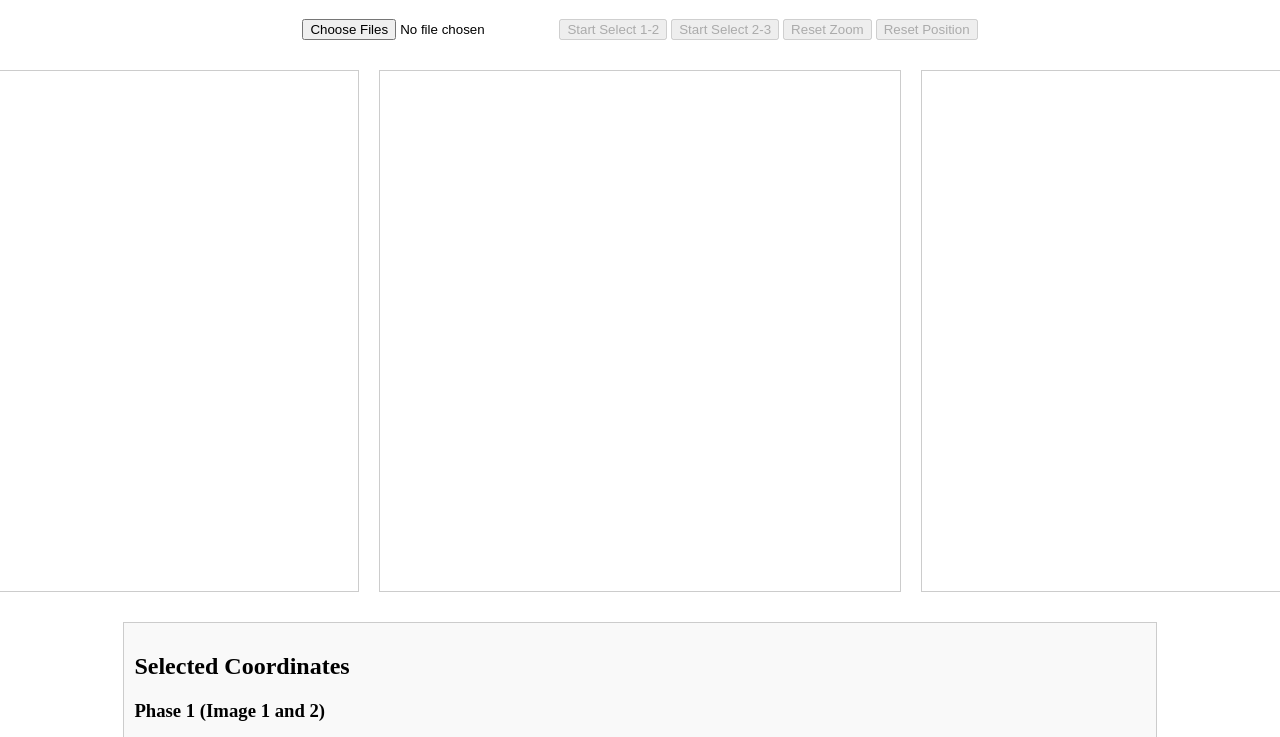
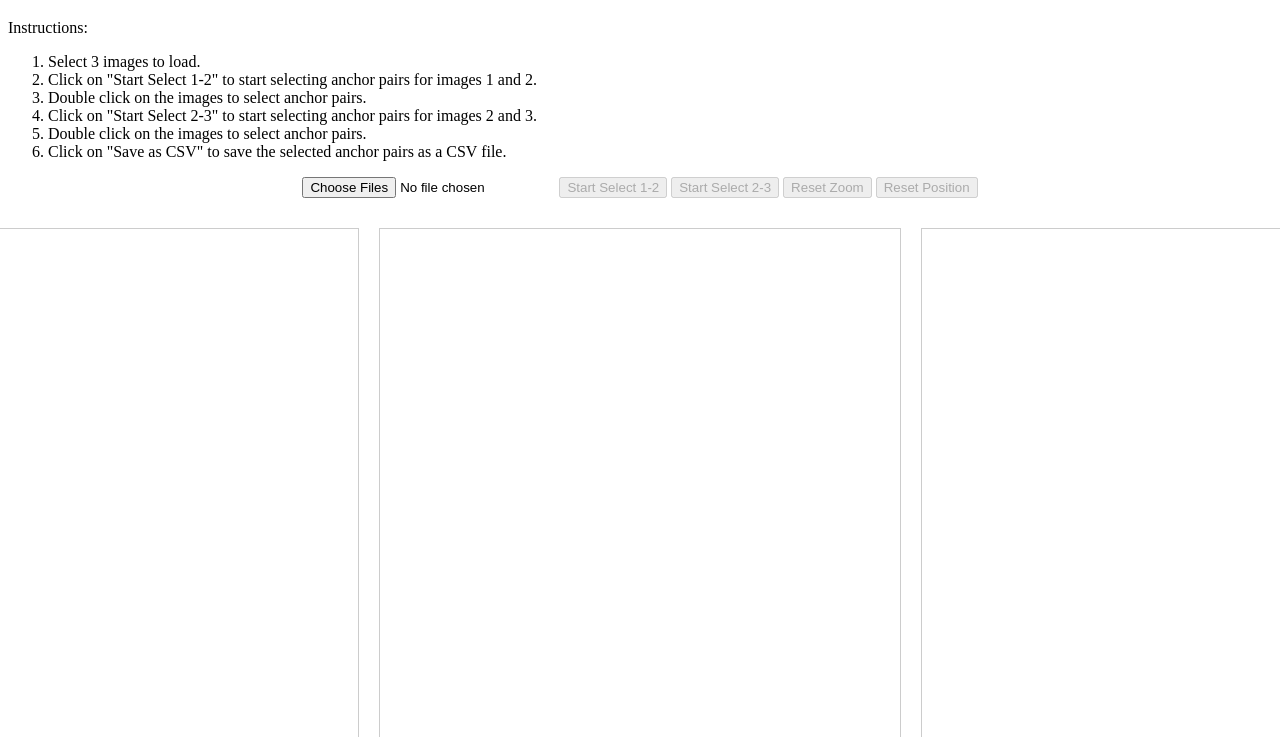
Before and after one commit to w113056047/DIP-HW1, a plain HTML site: page index.html in a window 1280 px wide. Shown: the part 61-798 px from the top of the page. Drawn offline with Linux system fonts and the light colour scheme.

Commit message:
add instructions for image anchor selection and change click to double-click for selection

```diff
--- a/index.html
+++ b/index.html
@@ -53,6 +53,17 @@
 
 <body>
     <h1>Image Anchor Pair Select</h1>
+    <div>
+        <p>Instructions:</p>
+        <ol>
+            <li>Select 3 images to load.</li>
+            <li>Click on "Start Select 1-2" to start selecting anchor pairs for images 1 and 2.</li>
+            <li>Double click on the images to select anchor pairs.</li>
+            <li>Click on "Start Select 2-3" to start selecting anchor pairs for images 2 and 3.</li>
+            <li>Double click on the images to select anchor pairs.</li>
+            <li>Click on "Save as CSV" to save the selected anchor pairs as a CSV file.</li>
+        </ol>
+    </div>
     <div class="container">
         <div class="input-container">
             <input type="file" id="fileInput" accept="image/*" multiple>
@@ -167,21 +178,21 @@
             }
         }
 
-        document.getElementById('image1').addEventListener('click', function (event) {
+        document.getElementById('image1').addEventListener('dblclick', function (event) {
             if (selectionStarted && currentImage === 1 && selectionPhase === 1) {
                 logCoordinates(event, 'image1');
                 currentImage = 2;
             }
         });
 
-        document.getElementById('image2').addEventListener('click', function (event) {
+        document.getElementById('image2').addEventListener('dblclick', function (event) {
             if (selectionStarted && currentImage === 2) {
                 logCoordinates(event, 'image2');
                 currentImage = (selectionPhase === 1) ? 1 : 3;
             }
         });
 
-        document.getElementById('image3').addEventListener('click', function (event) {
+        document.getElementById('image3').addEventListener('dblclick', function (event) {
             if (selectionStarted && currentImage === 3 && selectionPhase === 2) {
                 logCoordinates(event, 'image3');
                 currentImage = 2;
```
